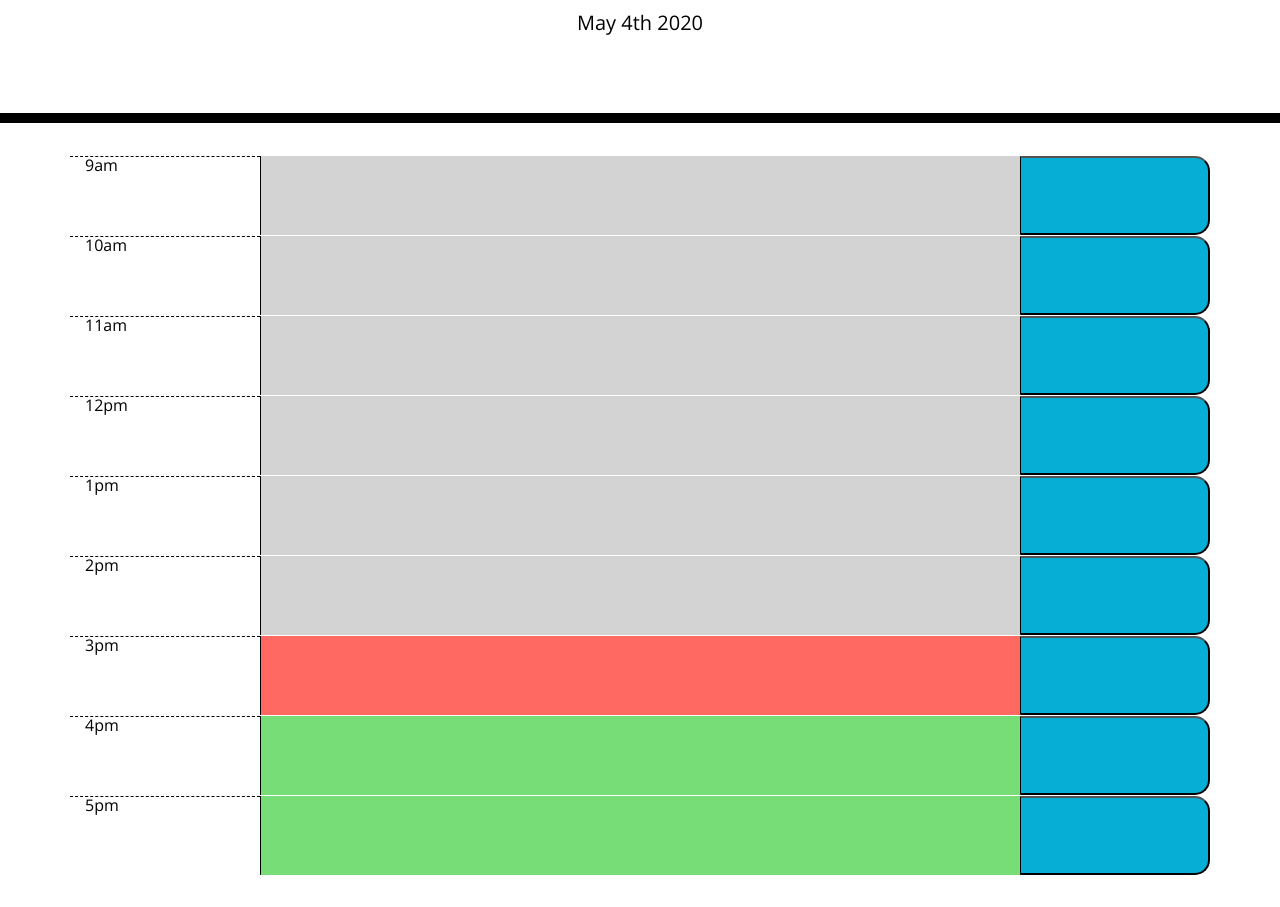
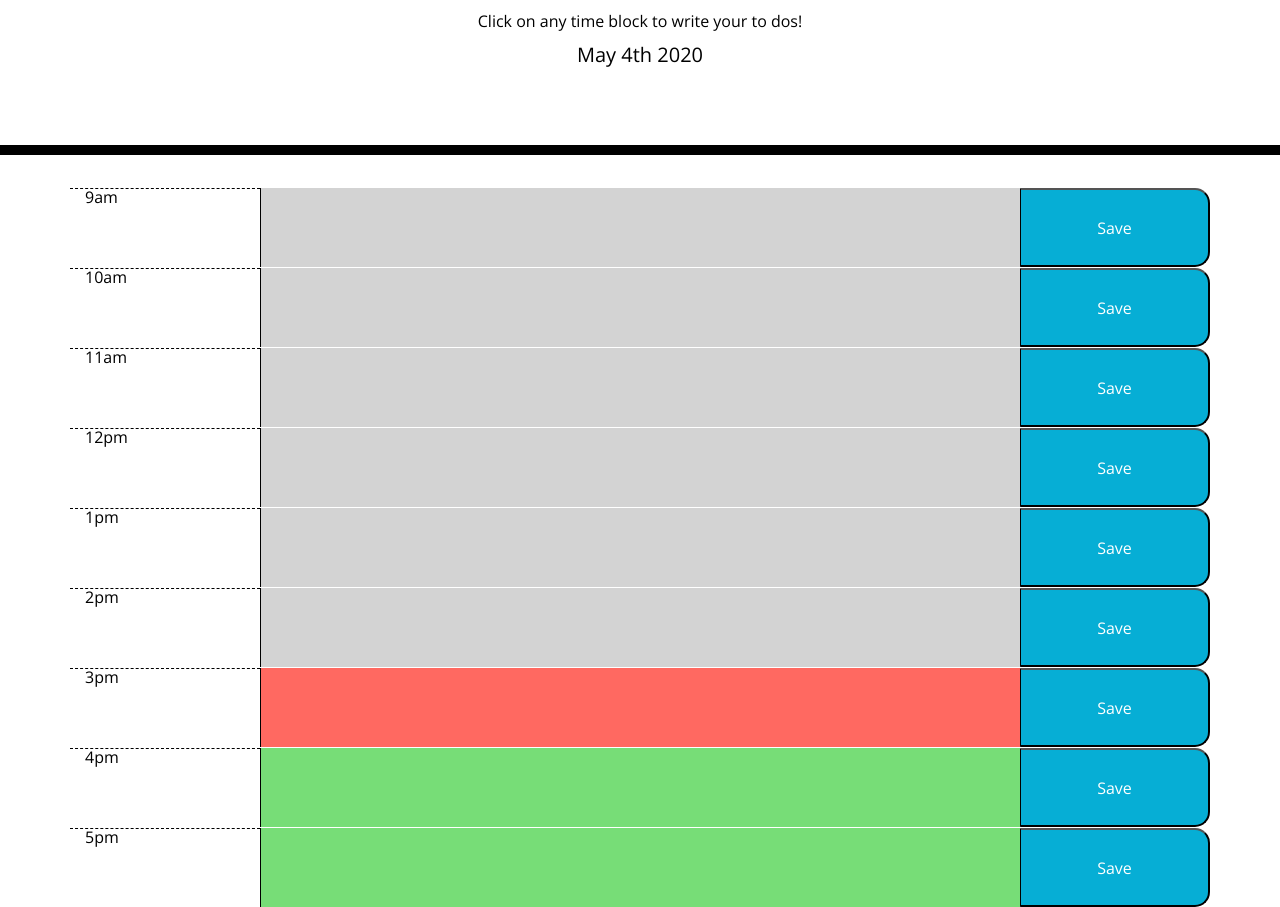
Before and after one commit to Laura915/Work-Day-Scheduler, a plain HTML site: page index.html in a window 1280 px wide. Shown: the part 181-1088 px from the top of the page. Before the commit the page ends 1056 px from the top, so only its background shows below. Drawn offline with nearby package versions, Linux system fonts and the light colour scheme.

Commit message:
Added instructions in Jumbotron.Added word save on save button.

```diff
--- a/index.html
+++ b/index.html
@@ -25,6 +25,7 @@
     <header class="jumbotron">
       <h1 class="display-3">Work Day Scheduler</h1>
       <p class="lead">A simple calendar app for scheduling your work day</p>
+      <p>Click on any time block to write your to dos!</p>
       <p id="currentDay" class="lead"> </p>
     </header>
     <div class="container ">
@@ -33,55 +34,55 @@
       <div class=" row ">
         <div class=" hour col-lg-2" id="hour-value-0" data-military="9">9am</div>
         <textarea class=" textarea future col-lg-8 " id="9am-text-area"></textarea>
-        <button class=" saveBtn col-lg-2 " id="save9"></button>
+        <button class=" saveBtn col-lg-2 " id="save9">Save</button>
       </div>
       <!-- 10am time block-->
       <div class=" row ">
         <div class=" hour hour-value col-lg-2" id="hour-value-1" data-military="10">10am</div>
         <textarea class=" col-lg-8 textarea future " id="10am-text-area"></textarea>
-        <button class=" col-lg-2 saveBtn " id="save10"></button>
+        <button class=" col-lg-2 saveBtn " id="save10">Save</button>
       </div>
       <!-- 11am time block-->
       <div class=" row ">
         <div class=" hour col-lg-2" id="hour-value-2" data-military="11">11am</div>
         <textarea class=" textarea col-lg-8 future" id="11am-text-area"></textarea>
-        <button class=" saveBtn col-lg-2" id="save11"></button>
+        <button class=" saveBtn col-lg-2" id="save11">Save</button>
       </div>
       <!-- 12pm time block-->
       <div class=" row ">
         <div class=" hour col-lg-2" id="hour-value-3" data-military="12">12pm</div>
         <textarea class=" textarea col-lg-8 future" id="12am-text-area"></textarea>
-        <button class=" saveBtn col-lg-2" id="save12"></button>
+        <button class=" saveBtn col-lg-2" id="save12">Save</button>
      </div>
       <!-- 1pm time block-->
       <div class=" row ">
         <div class=" hour col-lg-2" id="hour-value-4" data-military="13">1pm</div>
         <textarea class=" textarea col-lg-8 future" id="1am-text-area"></textarea>
-        <button class=" saveBtn col-lg-2" id="save1"></button>
+        <button class=" saveBtn col-lg-2" id="save1">Save</button>
       </div>
       <!-- 2pm time block-->
       <div class=" row ">
         <div class=" hour col-lg-2" id="hour-value-5" data-military="14">2pm</div>
         <textarea class=" textarea col-lg-8 future" id="2am-text-area"></textarea>
-        <button class=" saveBtn col-lg-2" id="save2"></button>
+        <button class=" saveBtn col-lg-2" id="save2">Save</button>
       </div>
       <!-- 3pm time block-->
       <div class=" row ">
         <div class=" hour  col-lg-2" id="hour-value-6" data-military="15">3pm</div>
         <textarea class=" textarea col-lg-8 future" id="3am-text-area"></textarea>
-        <button class=" saveBtn col-lg-2" id="save3"></button>
+        <button class=" saveBtn col-lg-2" id="save3">Save</button>
       </div>
       <!-- 4pm time block-->
       <div class=" row ">
         <div class=" hour hour-value col-lg-2" id="hour-value-7" data-military="16">4pm</div>
         <textarea class=" textarea future col-lg-8 future" id="4am-text-area"></textarea>
-        <button class=" saveBtn col-lg-2" id="save4"></button>
+        <button class=" saveBtn col-lg-2" id="save4">Save</button>
       </div>
       <!-- 5pm time block-->
       <div class=" row ">
         <div class=" hour hour-value col-lg-2" id="hour-value-8" data-military="17">5pm</div>
         <textarea class=" textarea future col-lg-8 future" id="5am-text-area"></textarea>
-        <button class=" saveBtn col-lg-2" id="save5"></button>
+        <button class=" saveBtn col-lg-2" id="save5">Save</button>
       </div>
     </div>
     <script src="https://code.jquery.com/jquery-3.4.1.min.js"></script>
```
